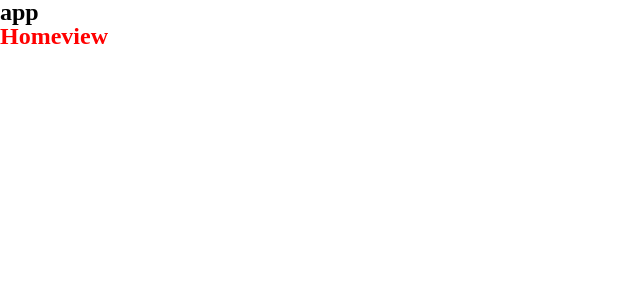
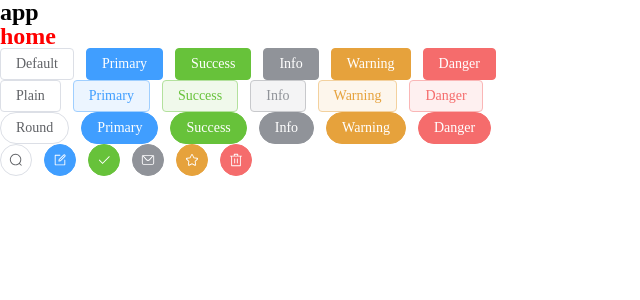
Before and after one commit to Bichen24/Management-System, a Vue app: page / in a window 1280 px wide. Shown: the top 300 px of the page, without its empty margins (0-640 px from the left). Built offline with nearby package versions, Linux system fonts and the light colour scheme.

Commit message:
按需引入elementPlus

```diff
--- a/package.json
+++ b/package.json
@@ -11,6 +11,8 @@
         "format": "prettier --write src/"
     },
     "dependencies": {
+        "@element-plus/icons-vue": "^2.3.1",
+        "element-plus": "^2.7.7",
         "normalize.css": "^8.0.1",
         "pinia": "^2.1.7",
         "vue": "^3.4.29",
@@ -24,6 +26,8 @@
         "eslint-plugin-vue": "^9.23.0",
         "prettier": "^3.2.5",
         "sass": "^1.77.8",
+        "unplugin-auto-import": "^0.18.0",
+        "unplugin-vue-components": "^0.27.3",
         "vite": "^5.3.1"
     }
 }
--- a/src/router/index.js
+++ b/src/router/index.js
@@ -1,8 +1,8 @@
-import { createRouter, createWebHistory } from 'vue-router'
+import { createRouter, createWebHashHistory } from 'vue-router'
 import HomeView from '../views/HomeView.vue'
 
 const router = createRouter({
-    history: createWebHistory(import.meta.env.BASE_URL),
+    history: createWebHashHistory(import.meta.env.BASE_URL),
     routes: [
         {
             path: '/',
--- a/src/views/HomeView.vue
+++ b/src/views/HomeView.vue
@@ -1,13 +1,48 @@
 <script setup>
 import { useCounterStore } from '@/stores/counter'
-
+import { Check, Delete, Edit, Message, Search, Star } from '@element-plus/icons-vue'
 const counterStore = useCounterStore()
 console.log(counterStore.count)
 </script>
 
 <template>
     <div class="homeView">
-        <h2>Homeview</h2>
+        <h2>home</h2>
+        <div class="mb-4">
+            <el-button>Default</el-button>
+            <el-button type="primary">Primary</el-button>
+            <el-button type="success">Success</el-button>
+            <el-button type="info">Info</el-button>
+            <el-button type="warning">Warning</el-button>
+            <el-button type="danger">Danger</el-button>
+        </div>
+
+        <div class="mb-4">
+            <el-button plain>Plain</el-button>
+            <el-button type="primary" plain>Primary</el-button>
+            <el-button type="success" plain>Success</el-button>
+            <el-button type="info" plain>Info</el-button>
+            <el-button type="warning" plain>Warning</el-button>
+            <el-button type="danger" plain>Danger</el-button>
+        </div>
+
+        <div class="mb-4">
+            <el-button round>Round</el-button>
+            <el-button type="primary" round>Primary</el-button>
+            <el-button type="success" round>Success</el-button>
+            <el-button type="info" round>Info</el-button>
+            <el-button type="warning" round>Warning</el-button>
+            <el-button type="danger" round>Danger</el-button>
+        </div>
+
+        <div>
+            <el-button :icon="Search" circle />
+            <el-button type="primary" :icon="Edit" circle />
+            <el-button type="success" :icon="Check" circle />
+            <el-button type="info" :icon="Message" circle />
+            <el-button type="warning" :icon="Star" circle />
+            <el-button type="danger" :icon="Delete" circle />
+        </div>
     </div>
 </template>
 
--- a/vite.config.js
+++ b/vite.config.js
@@ -2,11 +2,19 @@
 
 import { defineConfig } from 'vite'
 import vue from '@vitejs/plugin-vue'
-
+import AutoImport from 'unplugin-auto-import/vite'
+import Components from 'unplugin-vue-components/vite'
+import { ElementPlusResolver } from 'unplugin-vue-components/resolvers'
 // https://vitejs.dev/config/
 export default defineConfig({
     plugins: [
         vue(),
+        AutoImport({
+            resolvers: [ElementPlusResolver()]
+        }),
+        Components({
+            resolvers: [ElementPlusResolver()]
+        })
     ],
     resolve: {
         alias: {
```
Also changed, not shown: 1 other file (tests, documents, lock files or other folders). Lines whose indentation alone changed are shown as unchanged.
